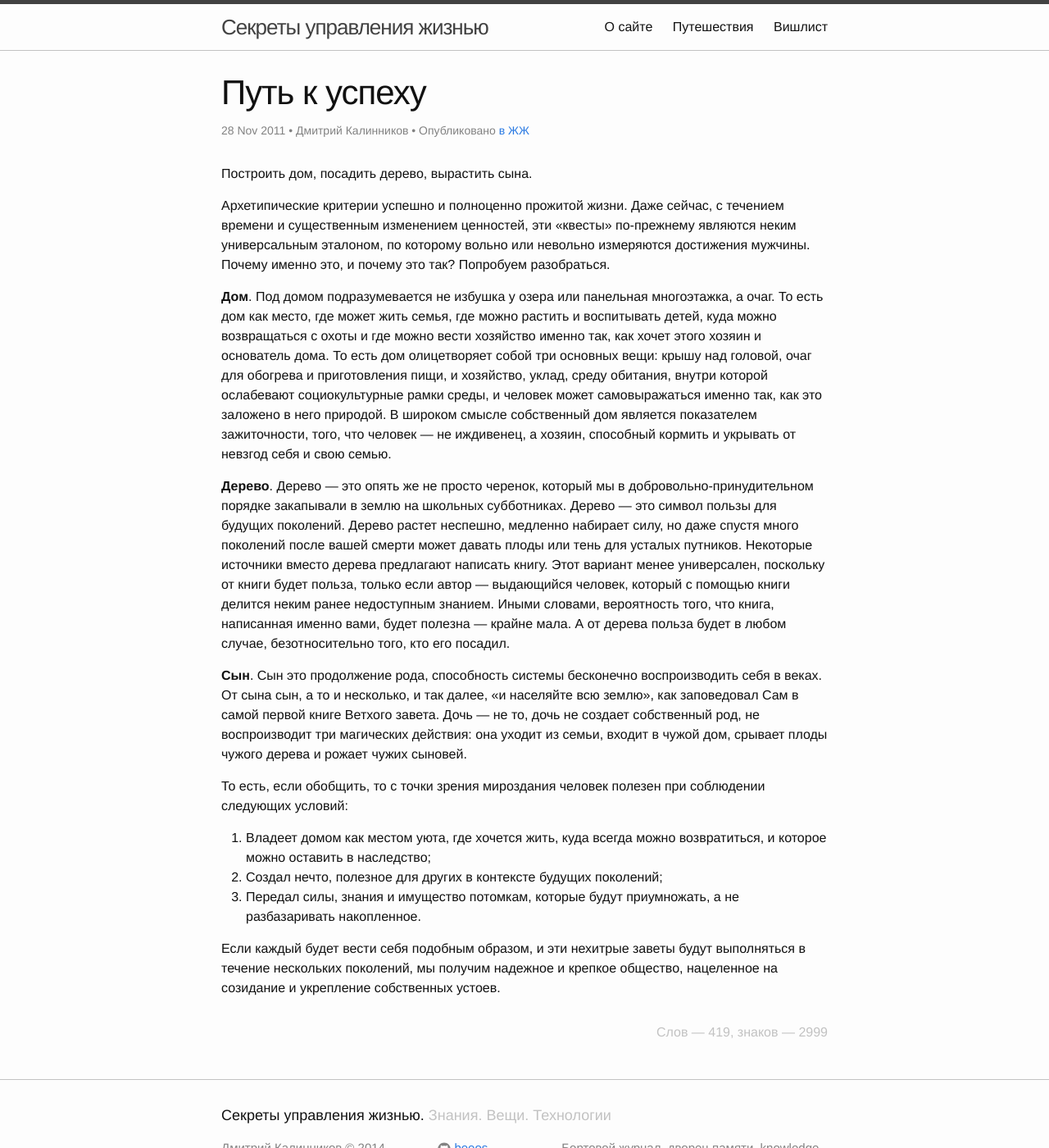
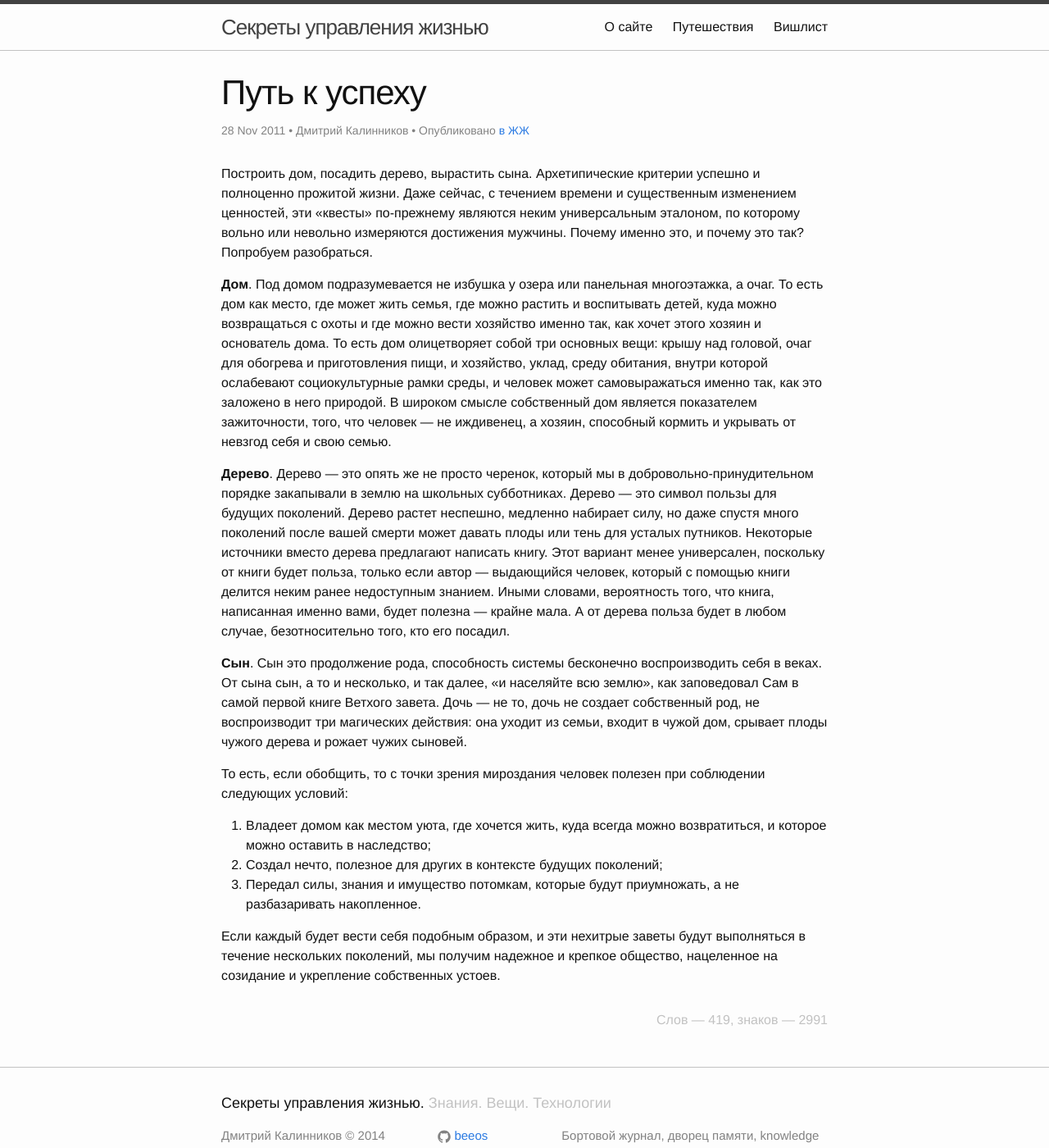
Before and after one commit to beeos/beeos.github.io, a Jekyll site: the page built from _posts/2011-11-28-way-to-success.markdown, in a window 1280 px wide and 1400 px high. Shown: the whole window at 82% size. Built offline with Jekyll 4.4.1, drawn with Linux system fonts in a browser that asks for light colours.

Commit message:
Adding excerpt to index

```diff
--- a/_posts/2011-11-28-way-to-success.markdown
+++ b/_posts/2011-11-28-way-to-success.markdown
@@ -6,9 +6,7 @@
 original: http://uesiba.livejournal.com/49414.html
 originally-posted-at: в ЖЖ
 ---
-Построить дом, посадить дерево, вырастить сына.
-
-Архетипические критерии успешно и полноценно прожитой жизни. Даже сейчас, с течением времени и существенным изменением ценностей, эти «квесты» по-прежнему являются неким универсальным эталоном, по которому вольно или невольно измеряются достижения мужчины. Почему именно это, и почему это так? Попробуем разобраться.
+Построить дом, посадить дерево, вырастить сына. Архетипические критерии успешно и полноценно прожитой жизни. Даже сейчас, с течением времени и существенным изменением ценностей, эти «квесты» по-прежнему являются неким универсальным эталоном, по которому вольно или невольно измеряются достижения мужчины. Почему именно это, и почему это так? Попробуем разобраться.
 
 **Дом**. Под домом подразумевается не избушка у озера или панельная многоэтажка, а очаг. То есть дом как место, где может жить семья, где можно растить и воспитывать детей, куда можно возвращаться с охоты и где можно вести хозяйство именно так, как хочет этого хозяин и основатель дома. То есть дом олицетворяет собой три основных вещи: крышу над головой, очаг для обогрева и приготовления пищи, и хозяйство, уклад, среду обитания, внутри которой ослабевают социокультурные рамки среды, и человек может самовыражаться именно так, как это заложено в него природой. В широком смысле собственный дом является показателем зажиточности, того, что человек — не иждивенец, а хозяин, способный кормить и укрывать от невзгод себя и свою семью.
 
--- a/index.html
+++ b/index.html
@@ -15,6 +15,7 @@
         <h2>
           <a class="post-link" href="{{ post.url | prepend: site.baseurl }}">{{ post.title }}</a>
         </h2>
+          <p>{{ post.excerpt }}</p>
       </li>
     {% endfor %}
   </ul>
```
Also changed, not shown: travel.md (+3 -0 lines), _posts/2007-11-09-there-is-no-beautiful-life.markdown (line endings or trailing spaces).
